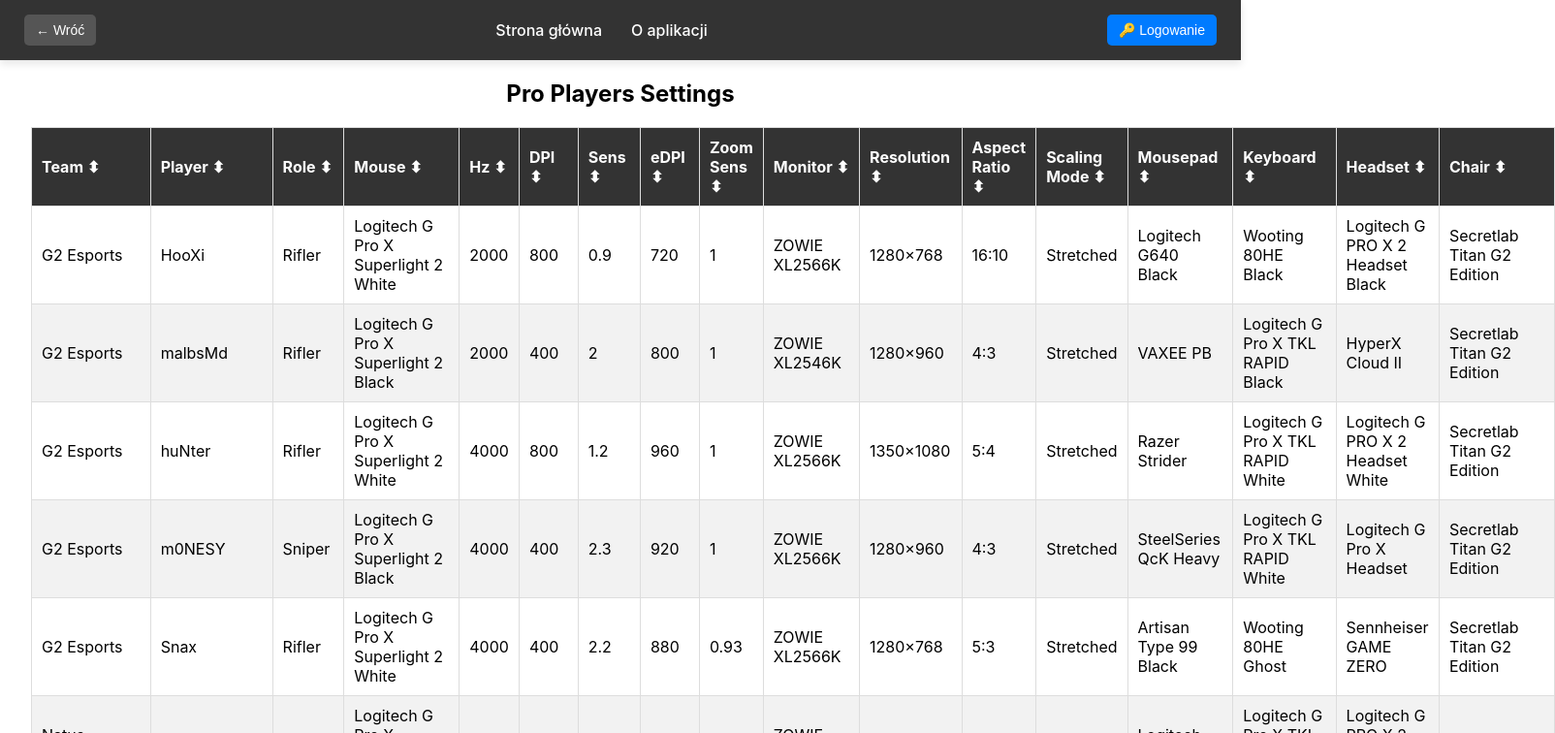
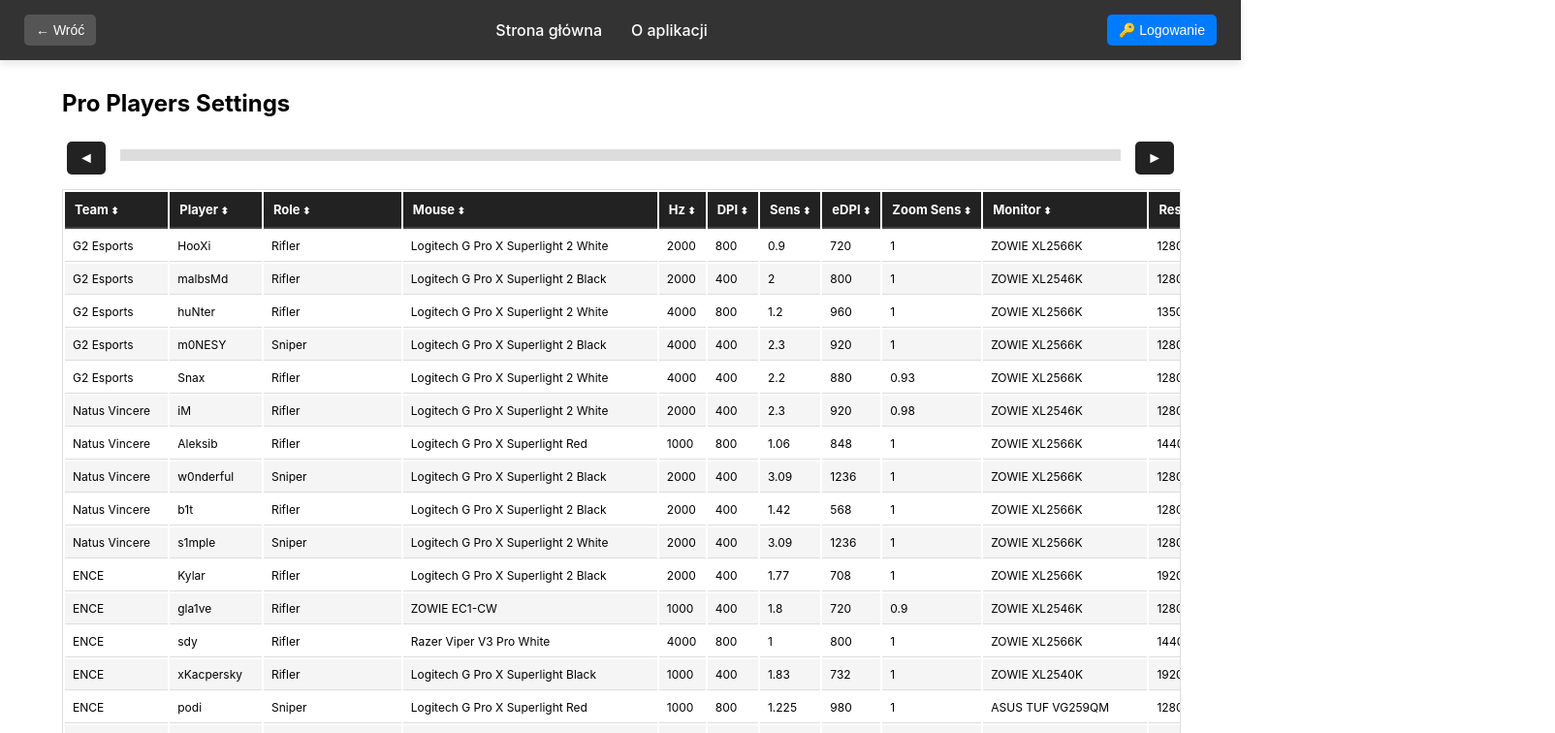
Before and after one commit to NoBoDy1610/CS2_training_app, a React (Create React App) app in the folder frontend/: page /player-settings in a window 1280 px wide. Shown: the top 756 px of the page at 97% size, 1604 px wide, since content can reach past the window. Built offline with nearby package versions, Linux system fonts and the light colour scheme.

Commit message:
PlayerSettings component update

```diff
--- a/frontend/src/components/PlayerSettings.js
+++ b/frontend/src/components/PlayerSettings.js
@@ -1,24 +1,68 @@
-import React, { useState } from 'react';
+import React, { useState, useRef, useEffect } from 'react';
 import playersData from '../data/playersData';
 import styles from '../styles/PlayerSettings.module.css';
 
 const ProSettingsTable = () => {
     const [sortedColumn, setSortedColumn] = useState(null);
     const [sortDirection, setSortDirection] = useState('asc');
+    const tableRef = useRef(null);
+    const topScrollRef = useRef(null);
+    const bottomScrollRef = useRef(null);
+
+    // Funkcja do synchronizacji przewijania górnego i dolnego paska
+    const syncScroll = (source) => {
+        if (!tableRef.current) return;
+        const scrollLeft = source.scrollLeft;
+        topScrollRef.current.scrollLeft = scrollLeft;
+        bottomScrollRef.current.scrollLeft = scrollLeft;
+    };
+
+    useEffect(() => {
+        const topScroll = topScrollRef.current;
+        const bottomScroll = bottomScrollRef.current;
+
+        if (topScroll && bottomScroll) {
+            topScroll.addEventListener('scroll', () => syncScroll(topScroll));
+            bottomScroll.addEventListener('scroll', () => syncScroll(bottomScroll));
+        }
+
+        return () => {
+            if (topScroll && bottomScroll) {
+                topScroll.removeEventListener('scroll', () => syncScroll(topScroll));
+                bottomScroll.removeEventListener('scroll', () => syncScroll(bottomScroll));
+            }
+        };
+    }, []);
+
+    // Funkcja do przewijania w lewo
+    const scrollLeft = () => {
+        if (tableRef.current) {
+            tableRef.current.scrollLeft -= 200; // Przewija o 200px
+            syncScroll(tableRef.current);
+        }
+    };
+
+    // Funkcja do przewijania w prawo
+    const scrollRight = () => {
+        if (tableRef.current) {
+            tableRef.current.scrollLeft += 200; // Przewija o 200px
+            syncScroll(tableRef.current);
+        }
+    };
 
     // Sortowanie danych
     const sortedData = [...playersData].sort((a, b) => {
         if (!sortedColumn) return 0;
 
-		const valueA = a[sortedColumn] ?? ''; // Zapobiega błędom na undefined
-		const valueB = b[sortedColumn] ?? '';
+        const valueA = a[sortedColumn] || '';
+        const valueB = b[sortedColumn] || '';
 
-		if (typeof valueA === 'number' && typeof valueB === 'number') {
+        if (typeof valueA === 'number') {
             return sortDirection === 'asc' ? valueA - valueB : valueB - valueA;
         } else {
             return sortDirection === 'asc'
-				? valueA.toString().localeCompare(valueB.toString())
-				: valueB.toString().localeCompare(valueA.toString());
+                ? valueA.localeCompare(valueB)
+                : valueB.localeCompare(valueA);
         }
     });
 
@@ -32,63 +76,74 @@
         }
     };
 
-	// Funkcja zwracająca ikonę sortowania
-	const getSortIcon = (column) => {
-		if (sortedColumn !== column) return '⬍'; // Brak sortowania
-		return sortDirection === 'asc' ? '⬆' : '⬇';
-	};
-
     return (
         <div className={styles.container}>
             <h2>Pro Players Settings</h2>
 
+            {/* ✅ Strzałki do przewijania */}
+            <div className={styles.controls}>
+                <button className={styles.scrollBtn} onClick={scrollLeft}>◄</button>
+                <div className={styles.scrollWrapper} ref={topScrollRef}>
+                    <div className={styles.scrollBar}></div>
+                </div>
+                <button className={styles.scrollBtn} onClick={scrollRight}>►</button>
+            </div>
+
+            {/* ✅ Wrapper z przewijaniem */}
+            <div className={styles.tableWrapper} ref={tableRef}>
                 <table className={styles.table}>
                     <thead>
                         <tr>
-						<th onClick={() => handleSort('team')}>Team {getSortIcon('team')}</th>
-						<th onClick={() => handleSort('player')}>Player {getSortIcon('player')}</th>
-						<th onClick={() => handleSort('role')}>Role {getSortIcon('role')}</th>
-						<th onClick={() => handleSort('mouse')}>Mouse {getSortIcon('mouse')}</th>
-						<th onClick={() => handleSort('hz')}>Hz {getSortIcon('hz')}</th>
-						<th onClick={() => handleSort('dpi')}>DPI {getSortIcon('dpi')}</th>
-						<th onClick={() => handleSort('sens')}>Sens {getSortIcon('sens')}</th>
-						<th onClick={() => handleSort('edpi')}>eDPI {getSortIcon('edpi')}</th>
-						<th onClick={() => handleSort('zoomSens')}>Zoom Sens {getSortIcon('zoomSens')}</th>
-						<th onClick={() => handleSort('monitor')}>Monitor {getSortIcon('monitor')}</th>
-						<th onClick={() => handleSort('resolution')}>Resolution {getSortIcon('resolution')}</th>
-						<th onClick={() => handleSort('aspectRatio')}>Aspect Ratio {getSortIcon('aspectRatio')}</th>
-						<th onClick={() => handleSort('scalingMode')}>Scaling Mode {getSortIcon('scalingMode')}</th>
-						<th onClick={() => handleSort('mousepad')}>Mousepad {getSortIcon('mousepad')}</th>
-						<th onClick={() => handleSort('keyboard')}>Keyboard {getSortIcon('keyboard')}</th>
-						<th onClick={() => handleSort('headset')}>Headset {getSortIcon('headset')}</th>
-						<th onClick={() => handleSort('chair')}>Chair {getSortIcon('chair')}</th>
+                            <th onClick={() => handleSort('team')}>Team</th>
+                            <th onClick={() => handleSort('player')}>Player</th>
+                            <th onClick={() => handleSort('role')}>Role</th>
+                            <th onClick={() => handleSort('mouse')}>Mouse</th>
+                            <th onClick={() => handleSort('hz')}>Hz</th>
+                            <th onClick={() => handleSort('dpi')}>DPI</th>
+                            <th onClick={() => handleSort('sens')}>Sens</th>
+                            <th onClick={() => handleSort('edpi')}>eDPI</th>
+                            <th onClick={() => handleSort('zoomSens')}>Zoom Sens</th>
+                            <th onClick={() => handleSort('monitor')}>Monitor</th>
+                            <th onClick={() => handleSort('resolution')}>Resolution</th>
+                            <th onClick={() => handleSort('aspectRatio')}>Aspect Ratio</th>
+                            <th onClick={() => handleSort('scalingMode')}>Scaling Mode</th>
+                            <th onClick={() => handleSort('mousepad')}>Mousepad</th>
+                            <th onClick={() => handleSort('keyboard')}>Keyboard</th>
+                            <th onClick={() => handleSort('headset')}>Headset</th>
+                            <th onClick={() => handleSort('chair')}>Chair</th>
                         </tr>
                     </thead>
                     <tbody>
                         {sortedData.map((player, index) => (
                             <tr key={index}>
-							<td>{player.team ?? 'N/A'}</td>
-							<td>{player.player ?? 'N/A'}</td>
-							<td>{player.role ?? 'N/A'}</td>
-							<td>{player.mouse ?? 'N/A'}</td>
-							<td>{player.hz ?? 'N/A'}</td>
-							<td>{player.dpi ?? 'N/A'}</td>
-							<td>{player.sens ?? 'N/A'}</td>
-							<td>{player.edpi ?? 'N/A'}</td>
-							<td>{player.zoomSens ?? 'N/A'}</td>
-							<td>{player.monitor ?? 'N/A'}</td>
-							<td>{player.resolution ?? 'N/A'}</td>
-							<td>{player.aspectRatio ?? 'N/A'}</td>
-							<td>{player.scalingMode ?? 'N/A'}</td>
-							<td>{player.mousepad ?? 'N/A'}</td>
-							<td>{player.keyboard ?? 'N/A'}</td>
-							<td>{player.headset ?? 'N/A'}</td>
-							<td>{player.chair ?? 'N/A'}</td>
+                                <td>{player.team}</td>
+                                <td>{player.player}</td>
+                                <td>{player.role}</td>
+                                <td>{player.mouse}</td>
+                                <td>{player.hz}</td>
+                                <td>{player.dpi}</td>
+                                <td>{player.sens}</td>
+                                <td>{player.edpi}</td>
+                                <td>{player.zoomSens}</td>
+                                <td>{player.monitor}</td>
+                                <td>{player.resolution}</td>
+                                <td>{player.aspectRatio}</td>
+                                <td>{player.scalingMode}</td>
+                                <td>{player.mousepad}</td>
+                                <td>{player.keyboard}</td>
+                                <td>{player.headset}</td>
+                                <td>{player.chair}</td>
                             </tr>
                         ))}
                     </tbody>
                 </table>
             </div>
+
+            {/* ✅ Dolny suwak */}
+            <div className={styles.scrollWrapper} ref={bottomScrollRef}>
+                <div className={styles.scrollBar}></div>
+            </div>
+        </div>
     );
 };
 
--- a/frontend/src/styles/PlayerSettings.module.css
+++ b/frontend/src/styles/PlayerSettings.module.css
@@ -1,36 +1,147 @@
+/* ✅ Wrapper na całą stronę */
 .container {
-    width: 95%;
-    margin: auto;
-    text-align: center;
+    width: 90vw;
+    max-width: 1200px;
+    margin: 0 auto;
+    padding: 10px;
+    overflow: hidden;
 }
 
-  .table {
+/* ✅ Wrapper na tabelę (główne przewijanie) */
+.tableWrapper {
     width: 100%;
-    border-collapse: collapse;
+    overflow-x: auto;
+    overflow-y: hidden;
+    border: 1px solid #ddd;
+    background: white;
+    position: relative;
+    margin: 0 auto;
+    padding-bottom: 15px;
 }
 
-  .table th,
-  .table td {
-    border: 1px solid #ddd;
+/* ✅ Pasek przewijania górny i dolny */
+.scrollWrapper {
+    width: 100%;
+    overflow-x: auto;
+    overflow-y: hidden;
+    height: 12px;
+    background: #ddd;
+    margin-bottom: 5px;
+}
+
+.scrollWrapper::-webkit-scrollbar {
+    height: 12px;
+}
+
+.scrollWrapper::-webkit-scrollbar-thumb {
+    background: #888;
+    border-radius: 6px;
+}
+
+.scrollWrapper::-webkit-scrollbar-thumb:hover {
+    background: #555;
+}
+
+/* ✅ Nagłówki tabeli STICKY na górze */
+thead {
+    position: sticky;
+    top: 0;
+    background: #222;
+    color: white;
+    z-index: 103;
+}
+
+/* ✅ Styl nagłówków */
+th {
     padding: 10px;
     text-align: left;
+    cursor: pointer;
+    border-bottom: 2px solid #444;
+    white-space: nowrap;
+    font-size: 13px;
+    background: #222;
+    position: sticky;
+    top: 0;
+    z-index: 104;
 }
 
-  .table th {
-    background-color: #333;
-    color: white;
-    cursor: pointer;
-    position: relative;
+/* ✅ Styl dla strzałek sortowania */
+th::after {
+    content: " ⬍";
+    font-size: 10px;
 }
 
-  .table th:hover {
-    background-color: #555;
+/* ✅ Styl komórek tabeli */
+td {
+    padding: 8px;
+    border-bottom: 1px solid #ddd;
+    white-space: nowrap;
+    font-size: 12px;
 }
 
-  .table tr:nth-child(even) {
-    background-color: #f2f2f2;
+/* ✅ Naprzemienne kolory wierszy */
+tr:nth-child(even) {
+    background: #f5f5f5;
 }
 
-  .table tr:hover {
-    background-color: #ddd;
+/* ✅ Hover efekt */
+tr:hover {
+    background: #ddd;
 }
+
+/* ✅ FULL RESPONSYWNOŚĆ */
+@media (max-width: 1024px) {
+    .table {
+        font-size: 12px;
+    }
+    th, td {
+        padding: 7px;
+        font-size: 12px;
+    }
+}
+/* ✅ Strzałki do przewijania */
+.controls {
+  display: flex;
+  align-items: center;
+  justify-content: center;
+  gap: 10px;
+  margin-bottom: 10px;
+}
+
+.scrollBtn {
+  background: #222;
+  color: white;
+  border: none;
+  padding: 8px 12px;
+  font-size: 16px;
+  cursor: pointer;
+  border-radius: 5px;
+  transition: background 0.3s;
+}
+
+.scrollBtn:hover {
+  background: #444;
+}
+
+/* ✅ Pasek przewijania górny i dolny */
+.scrollWrapper {
+  width: 100%;
+  overflow-x: auto;
+  overflow-y: hidden;
+  height: 12px;
+  background: #ddd;
+  margin-bottom: 5px;
+}
+
+.scrollWrapper::-webkit-scrollbar {
+  height: 12px;
+}
+
+.scrollWrapper::-webkit-scrollbar-thumb {
+  background: #888;
+  border-radius: 6px;
+}
+
+.scrollWrapper::-webkit-scrollbar-thumb:hover {
+  background: #555;
+}
```
Lines whose indentation alone changed are shown as unchanged.
